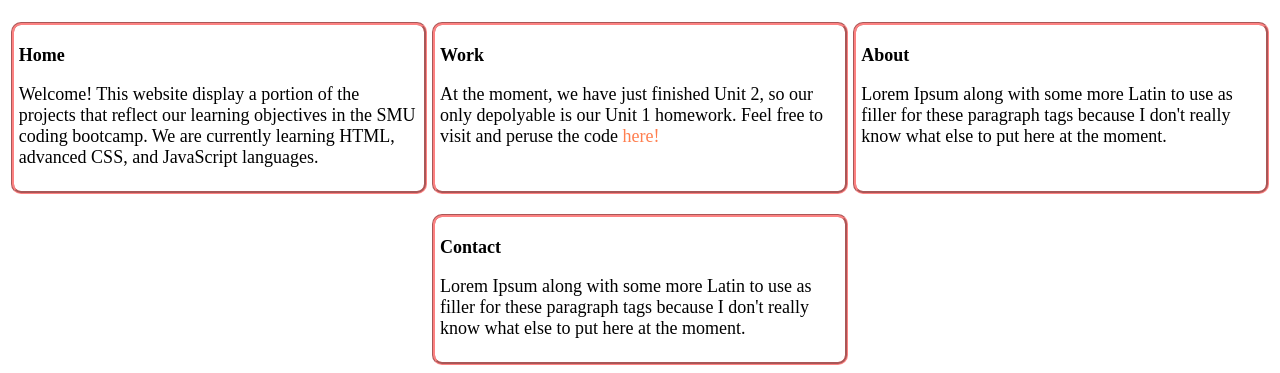
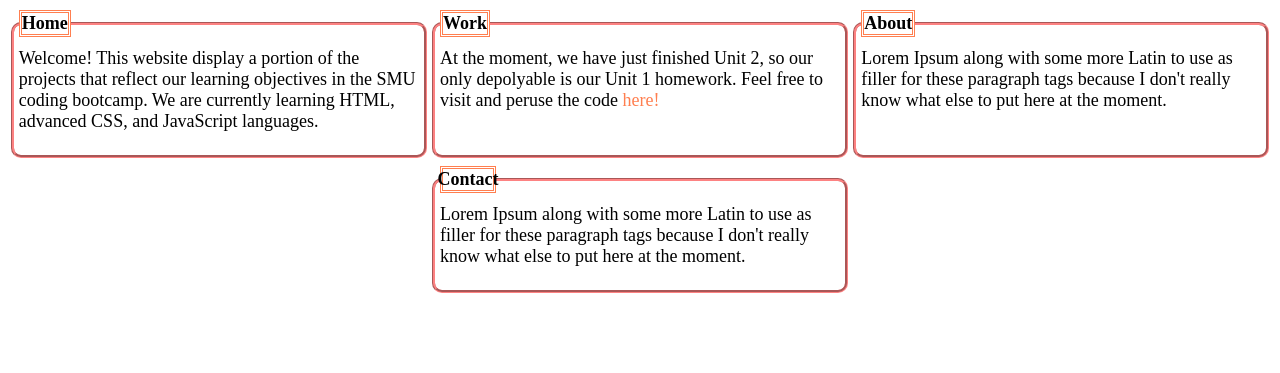
Before and after one commit to MattReynolds53/MCR-Portfolio, a plain HTML site: page index.html in a window 1280 px wide. Shown: the part 462-835 px from the top of the page. After the commit the page ends 800 px from the top, so only its background shows below. Drawn offline with Linux system fonts and the light colour scheme.

Commit message:
added styling to card headers to give them distinct styling outside the card box. Also incorporated commented questions for office hours

```diff
--- a/Assets/CSS/style.css
+++ b/Assets/CSS/style.css
@@ -42,7 +42,7 @@ a {
 }
 
 .bakground-image {
-    display: inline;
+    display: inline; /* How can I get the image centered and full width and heighth to separate header from body cards? */
 }
 
 #picture1 {
@@ -65,7 +65,15 @@ a {
 }
 
 .card-header {
-
+    border-style: double;
+    border-color: coral;
+    margin-top: -20px;
+    display: flex;
+    position: absolute; /* Is position necessary here? */
+    justify-content: center; /* Why can't i get these items centered? */
+    align-items: center; /* why is this item still in the stretch positioning? */
+    max-width: 50px;
+    background-color: white;
 }
 
 #GitHub-Link {
```
